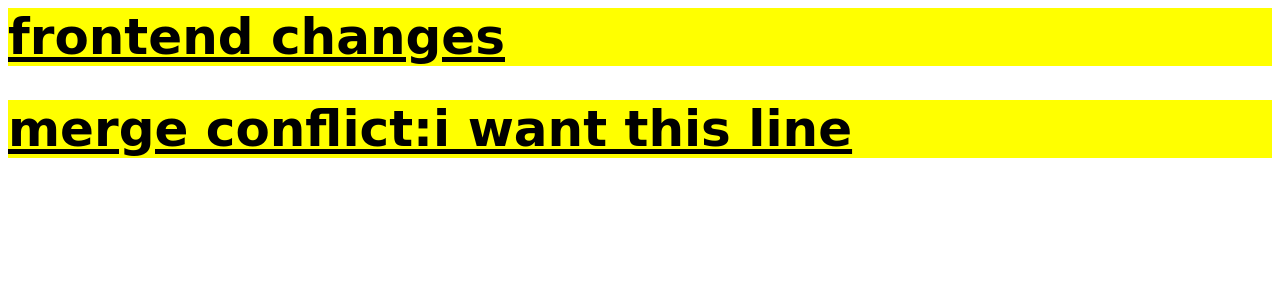
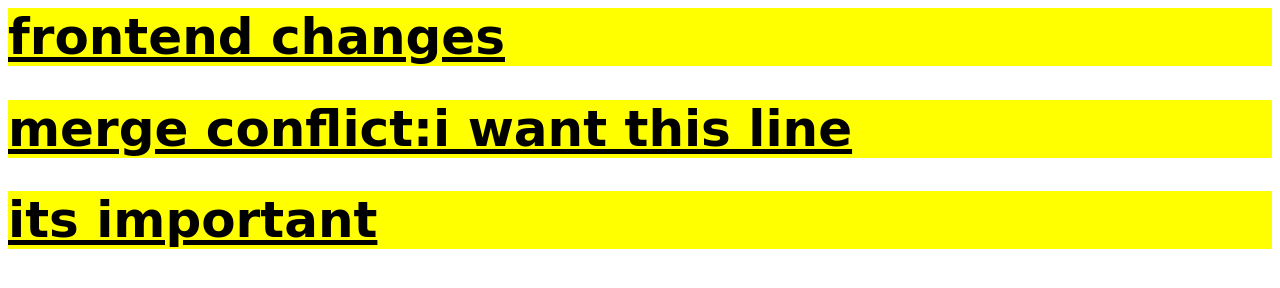
Before and after one commit to Sindhupriya-G/repo1, a plain HTML site: page index.html in a window 1280 px wide. Drawn offline with Linux system fonts and the light colour scheme; files that its build step writes are made by us from their sources.

Commit message:
changes for conflict

```diff
--- a/index.html
+++ b/index.html
@@ -5,6 +5,7 @@
  <body>
     <h1>frontend changes</h1>
     <h1>merge conflict:i want this line</h1>
+    <h1>its important</h1>
  <!-- <h1>Address Tag</h1>
  <h2>Add1</h2>
  <h3>add3</h3>
```
